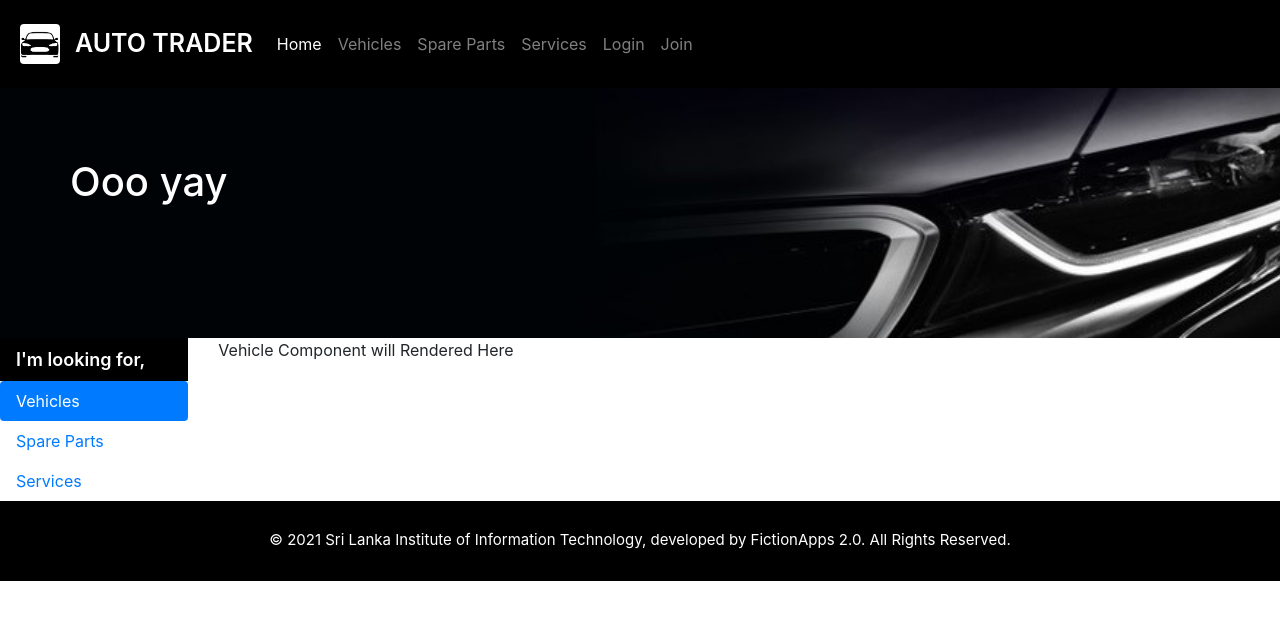
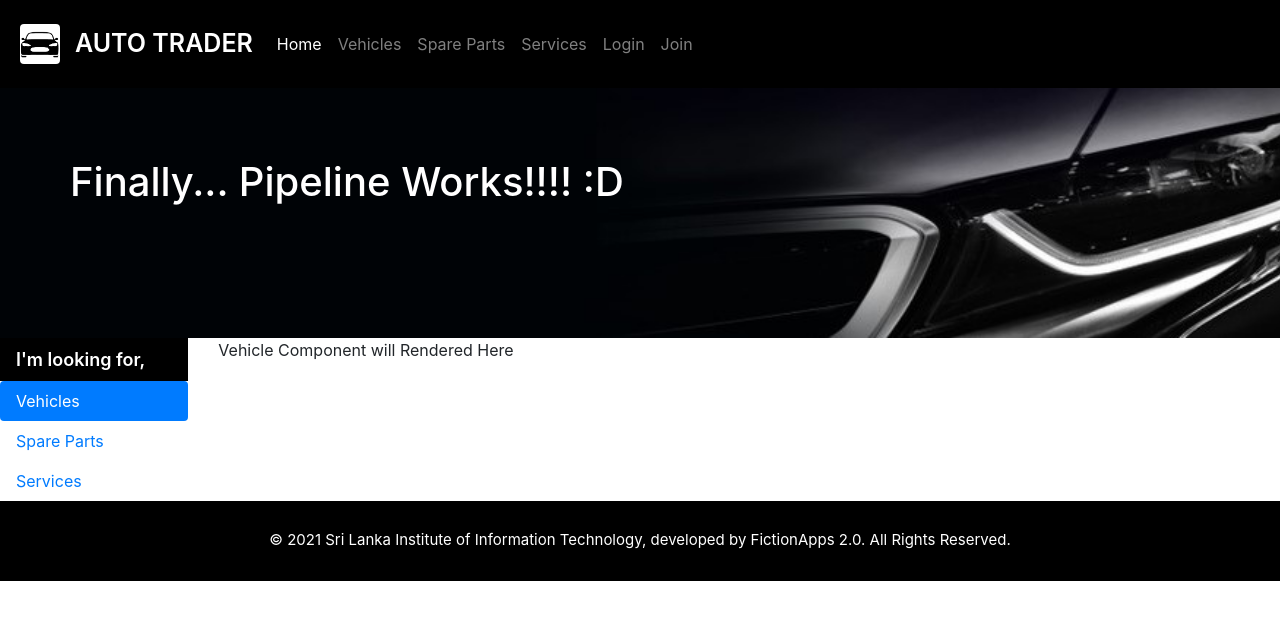
Before and after one commit to shamoda/auto-trader-web, a React (Create React App) app: page / in a window 1280 px wide. Shown: the top 620 px of the page. Built offline with nearby package versions, Linux system fonts and the light colour scheme; no server answers.

Commit message:
pipeline works

```diff
--- a/src/component/Home/Home.js
+++ b/src/component/Home/Home.js
@@ -13,7 +13,7 @@ class Home extends Component {
         return (
             <div>
                 <div className="spare-banner">
-                    <h1>Ooo yay</h1>
+                    <h1>Finally... Pipeline Works!!!! :D</h1>
                 </div>
                 <div>
                     {/* <Container className="admindash-container"> */}
```
Also changed, not shown: 1 other file (tests, documents, lock files or other folders).
